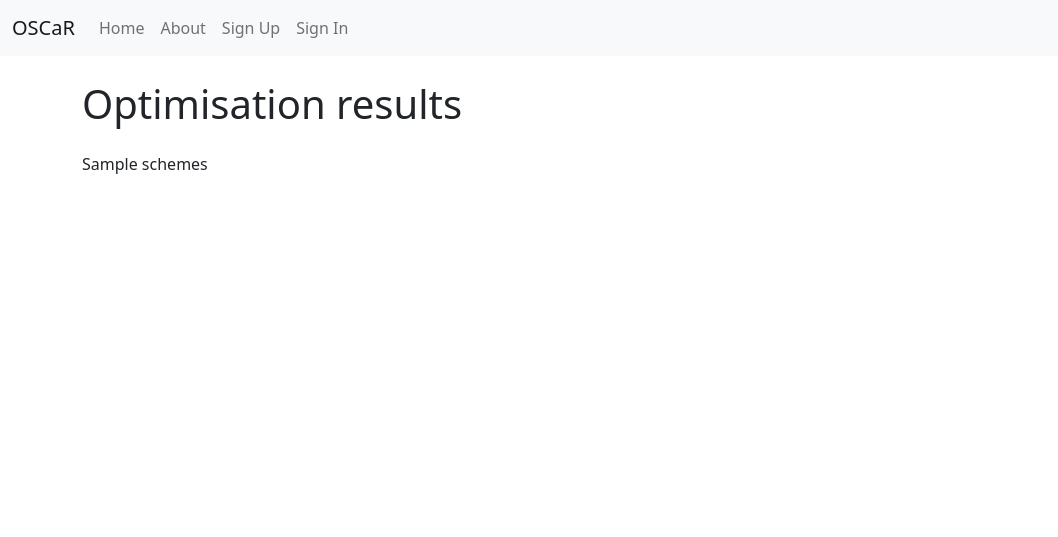
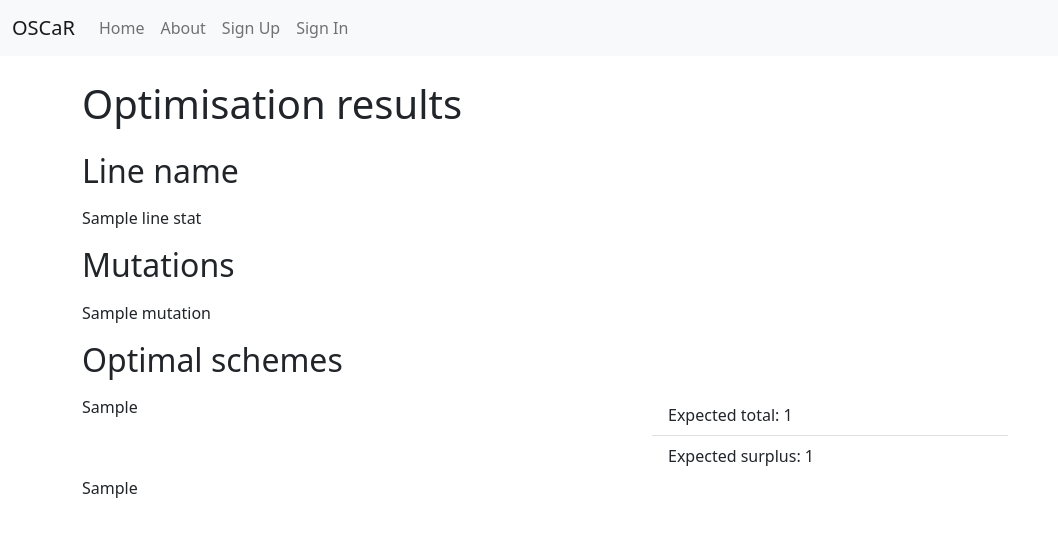
Before and after one commit to neuroinformatics-unit/OSCaR-web-app, a Django app: template oscar_web_app/templates/optimiser/result.html in a window 1280 px wide. Shown: the top 537 px of the page, without its empty margins (0-1058 px from the left). Run offline with Django 5.2, Linux system fonts and the light colour scheme; the template is opened without the code that fills it: most values are stand-ins (such as "Sample title", 1, 10 or a date in 2020); parts of the project's set-up code (start-up, migrations or seed data) failed here and were passed over; some libraries are stand-ins or nearby versions.

Commit message:
add genotype surplus table

```diff
--- a/oscar_web_app/templates/optimiser/result.html
+++ b/oscar_web_app/templates/optimiser/result.html
@@ -3,7 +3,21 @@
 {% block title %}Calculate schemes{% endblock title %}
 {% block content %}
   <h1 class="my-4">Optimisation results</h1>
-  {% if schemes %}
-    {{ schemes | safe }}
+  <h2 class="mb-3">Line name</h2>
+  <p>{{ line_stats.line_name }}</p>
+  <h2 class="mb-3">Mutations</h2>
+  <p>{{ line_stats.mutations | join:", " }}</p>
+  {% if scheme_table %}
+    <h2 class="mb-3">Optimal schemes</h2>
+    <div class="row">
+      <div class="col-md-6">{{ scheme_table | safe }}</div>
+      <div class="col-md-4">
+        <ul class="list-group list-group-flush">
+          <li class="list-group-item">Expected total: {{ total_n }}</li>
+          <li class="list-group-item">Expected surplus: {{ total_surplus }}</li>
+        </ul>
+      </div>
+    </div>
+    {{ surplus_genotype_table | safe }}
   {% endif %}
 {% endblock content %}
```
Also changed, not shown: oscar_web_app/optimiser/colony_management.py (+13 -1 lines), oscar_web_app/optimiser/views.py (+20 -20 lines).
